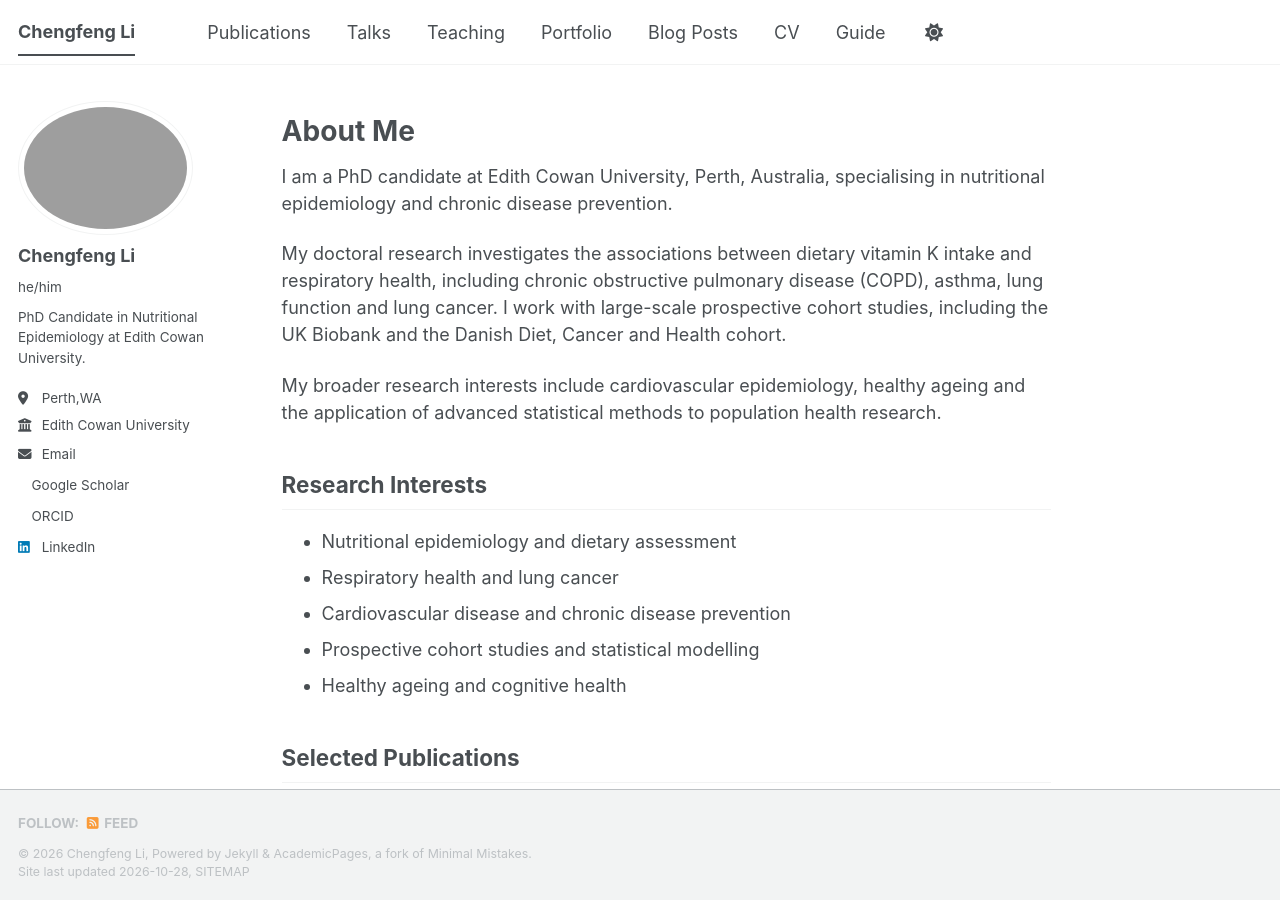
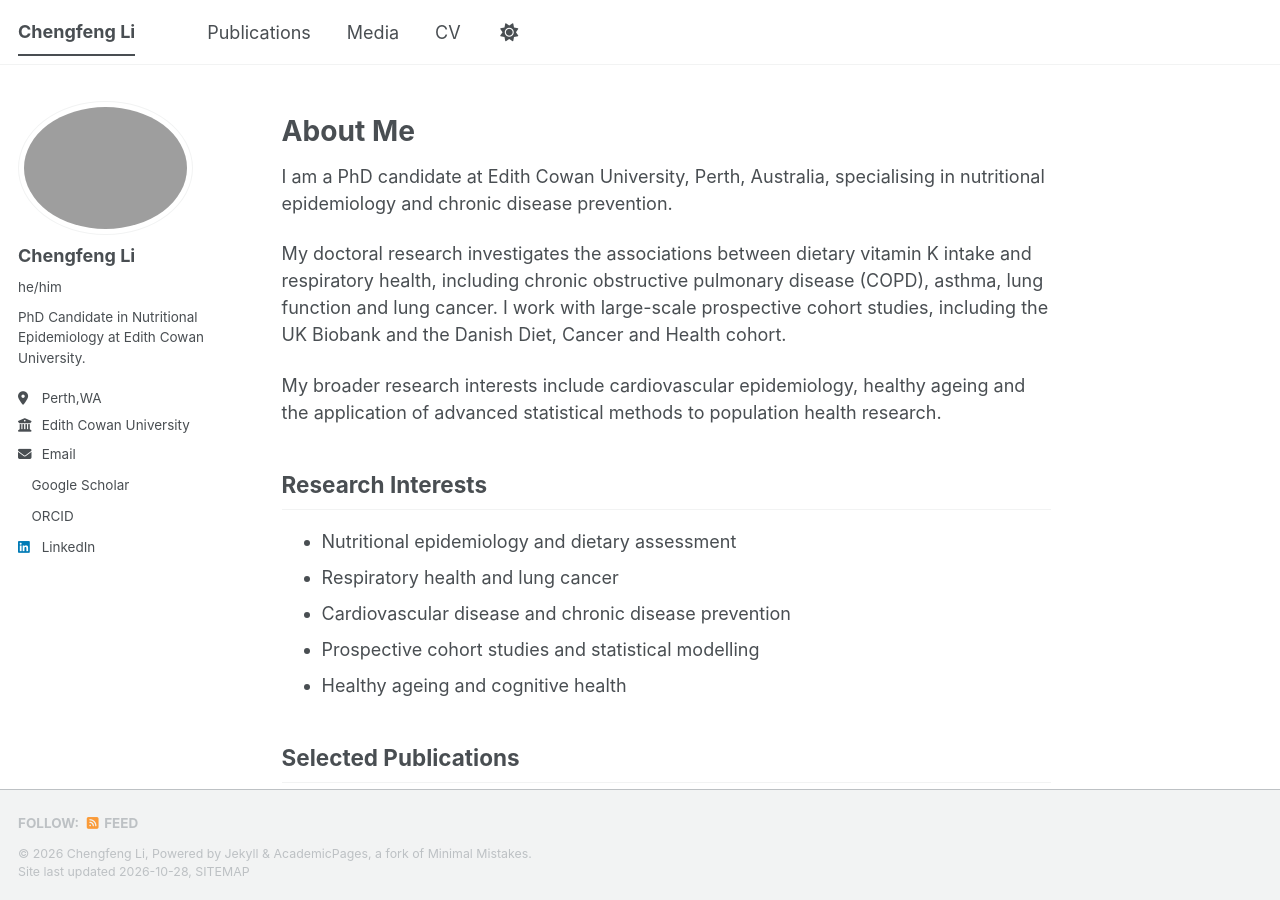
Before and after one commit to chengfengli-research/chengfengli_epi.github.io, a Jekyll site: the page built from _pages/about.md, in a window 1280 px wide and 900 px high. Built offline with Jekyll 4.4.1, drawn with Linux system fonts in a browser that asks for light colours; a script bundle is joined from its source files by our own code; a style sheet for code colours, icons or effects is not loaded.

Commit message:
Update navigation.yml

```diff
--- a/_data/navigation.yml
+++ b/_data/navigation.yml
@@ -11,20 +11,8 @@ main:
   - title: "Publications"
     url: /publications/
 
-  - title: "Talks"
-    url: /talks/
-
-  - title: "Teaching"
-    url: /teaching/
-
-  - title: "Portfolio"
-    url: /portfolio/
-
-  - title: "Blog Posts"
-    url: /year-archive/
+  - title: "Media"
+    url: /media/
 
   - title: "CV"
     url: /cv/
-
-  - title: "Guide"
-    url: /markdown/
```
